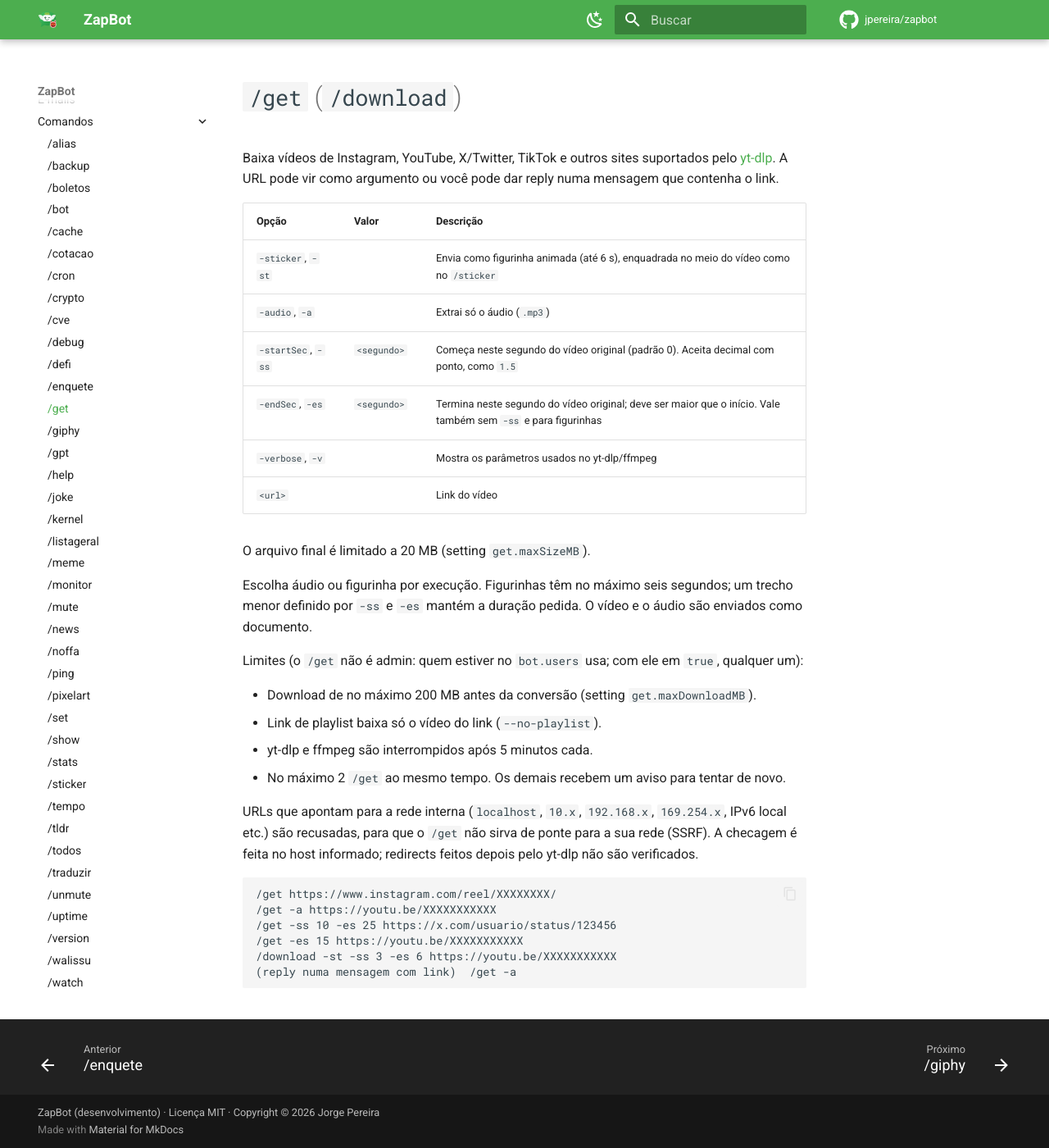
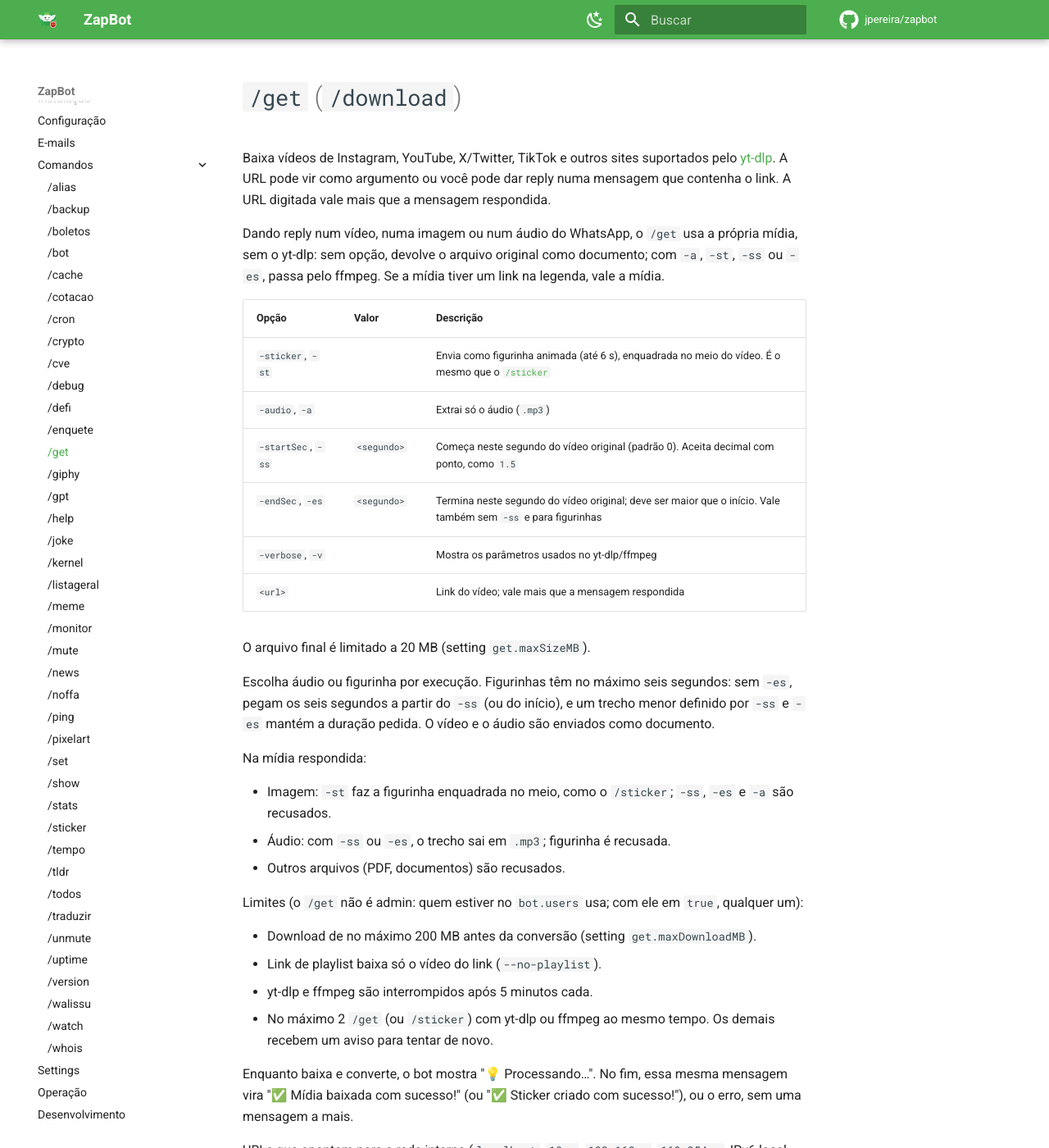
Before and after one commit to jpereira/zapbot, an MkDocs documentation site: the page built from docs/commands/get.md, in a window 1280 px wide and 1400 px high. Shown: the whole window at 82% size. Built offline with MkDocs 1.6.1 and Material for MkDocs 9.7.7, drawn with Linux system fonts in a browser that asks for light colours; comment, search, counter and statistics services are not loaded; some of the changed text lies outside the part shown.

Commit message:
Make /sticker be /get -sticker
/sticker now uses the /get flow with -sticker on, gaining the URL as an argument and -ss, -es and
-v: /sticker -ss 10 -es 13 replying to a link (or a video) makes the sticker of that snippet, and
without -es it takes the following 6 s. Only -txt (with -bg and -fg) remains its own.

- Link or URL: downloads the video with yt-dlp (before, it only used the preview). If the link has
  no video or cannot be downloaded, the sticker comes from the preview, and the "Processando…"
  notice becomes the confirmation, as on success.
- Replied video: goes through ffmpeg, with the square crop in the middle and at most 6 s (before,
  it went whole through whatsapp-web.js' conversion, without a crop).
- Image and WebP: as before.

The same preview fallback applies to /get -st replying to a link. The /get and /sticker help, the
get.md and sticker.md pages, the indexes and development.md (media.js) tell the new behavior.

````diff
--- a/docs/commands/get.md
+++ b/docs/commands/get.md
@@ -2,28 +2,45 @@
 
 Baixa vídeos de Instagram, YouTube, X/Twitter, TikTok e outros sites suportados pelo
 [yt-dlp](https://github.com/yt-dlp/yt-dlp). A URL pode vir como argumento ou você pode dar reply
-numa mensagem que contenha o link.
+numa mensagem que contenha o link. A URL digitada vale mais que a mensagem respondida.
+
+Dando reply num vídeo, numa imagem ou num áudio do WhatsApp, o `/get` usa a própria mídia, sem o
+yt-dlp: sem opção, devolve o arquivo original como documento; com `-a`, `-st`, `-ss` ou `-es`, passa
+pelo ffmpeg. Se a mídia tiver um link na legenda, vale a mídia.
 
 | Opção | Valor | Descrição |
 |---|---|---|
-| `-sticker`, `-st` | | Envia como figurinha animada (até 6 s), enquadrada no meio do vídeo como no `/sticker` |
+| `-sticker`, `-st` | | Envia como figurinha animada (até 6 s), enquadrada no meio do vídeo. É o mesmo que o [`/sticker`](sticker.md) |
 | `-audio`, `-a` | | Extrai só o áudio (`.mp3`) |
 | `-startSec`, `-ss` | `<segundo>` | Começa neste segundo do vídeo original (padrão 0). Aceita decimal com ponto, como `1.5` |
 | `-endSec`, `-es` | `<segundo>` | Termina neste segundo do vídeo original; deve ser maior que o início. Vale também sem `-ss` e para figurinhas |
 | `-verbose`, `-v` | | Mostra os parâmetros usados no yt-dlp/ffmpeg |
-| `<url>` | | Link do vídeo |
+| `<url>` | | Link do vídeo; vale mais que a mensagem respondida |
 
 O arquivo final é limitado a 20 MB (setting `get.maxSizeMB`).
 
-Escolha áudio ou figurinha por execução. Figurinhas têm no máximo seis segundos; um trecho menor
-definido por `-ss` e `-es` mantém a duração pedida. O vídeo e o áudio são enviados como documento.
+Escolha áudio ou figurinha por execução. Figurinhas têm no máximo seis segundos: sem `-es`, pegam os
+seis segundos a partir do `-ss` (ou do início), e um trecho menor definido por `-ss` e `-es` mantém a
+duração pedida. O vídeo e o áudio são enviados como documento.
+
+Na mídia respondida:
+
+- Imagem: `-st` faz a figurinha enquadrada no meio, como o `/sticker`; `-ss`, `-es` e `-a` são
+  recusados.
+- Áudio: com `-ss` ou `-es`, o trecho sai em `.mp3`; figurinha é recusada.
+- Outros arquivos (PDF, documentos) são recusados.
 
 Limites (o `/get` não é admin: quem estiver no `bot.users` usa; com ele em `true`, qualquer um):
 
 - Download de no máximo 200 MB antes da conversão (setting `get.maxDownloadMB`).
 - Link de playlist baixa só o vídeo do link (`--no-playlist`).
 - yt-dlp e ffmpeg são interrompidos após 5 minutos cada.
-- No máximo 2 `/get` ao mesmo tempo. Os demais recebem um aviso para tentar de novo.
+- No máximo 2 `/get` (ou `/sticker`) com yt-dlp ou ffmpeg ao mesmo tempo. Os demais recebem um aviso
+  para tentar de novo.
+
+Enquanto baixa e converte, o bot mostra "💡 Processando…". No fim, essa mesma mensagem vira
+"✅ Mídia baixada com sucesso!" (ou "✅ Sticker criado com sucesso!"), ou o erro, sem uma mensagem a
+mais.
 
 URLs que apontam para a rede interna (`localhost`, `10.x`, `192.168.x`, `169.254.x`, IPv6 local
 etc.) são recusadas, para que o `/get` não sirva de ponte para a sua rede (SSRF). A checagem é feita
@@ -36,4 +53,6 @@ no host informado; redirects feitos depois pelo yt-dlp não são verificados.
 /get -es 15 https://youtu.be/XXXXXXXXXXX
 /download -st -ss 3 -es 6 https://youtu.be/XXXXXXXXXXX
 (reply numa mensagem com link)  /get -a
+(reply num vídeo do WhatsApp)   /get -a              → só o áudio, em .mp3
+(reply num vídeo do WhatsApp)   /get -ss 5 -es 20    → o trecho, como documento
 ```
````
Also changed, not shown: README.md (+1 -1 lines), docs/commands/index.md (+1 -1 lines), docs/commands/sticker.md (+24 -8 lines), docs/development.md (+2 -1 lines), 5 other files.
